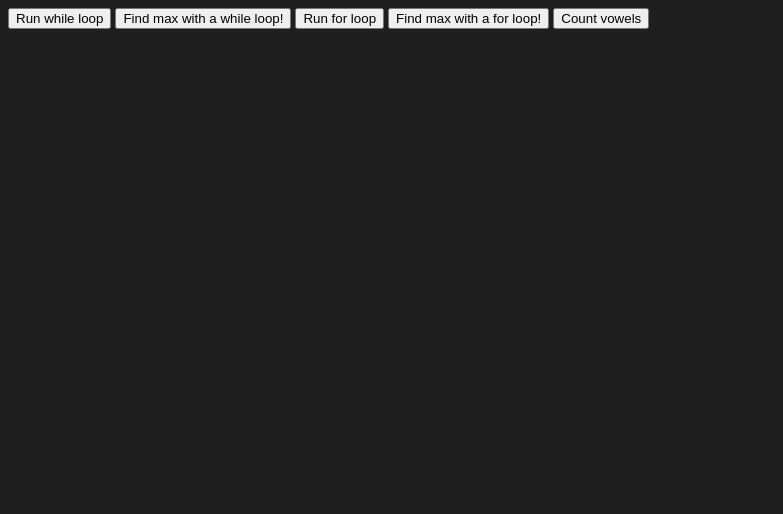
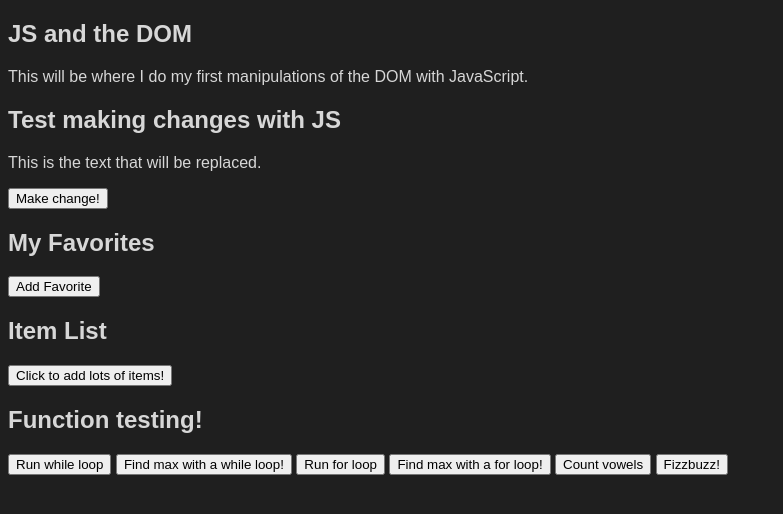
Before and after one commit to greganderson/javascript-loops, a plain HTML site: page index.html in a window 1280 px wide. Shown: the whole page, without its empty margins (0-783 px from the left). Drawn offline with Linux system fonts and the light colour scheme.

Commit message:
Add DOM changing functions and some styling

```diff
--- a/index.html
+++ b/index.html
@@ -8,6 +8,33 @@
     <script src="index.js"></script>
   </head>
   <body>
+    <header>
+      <h2>JS and the DOM</h2>
+      <p>
+        This will be where I do my first manipulations of the DOM with
+        JavaScript.
+      </p>
+    </header>
+
+    <section>
+      <h2>Test making changes with JS</h2>
+      <p id="make-change">This is the text that will be replaced.</p>
+      <button onclick="makeChange()">Make change!</button>
+    </section>
+
+    <section>
+      <h2>My Favorites</h2>
+      <ul id="my-favorites"></ul>
+      <button onclick="addFavorite()">Add Favorite</button>
+    </section>
+
+    <section id="items">
+      <h2>Item List</h2>
+      <button onclick="addLots()">Click to add lots of items!</button>
+    </section>
+
+    <section>
+      <h2>Function testing!</h2>
       <button type="button" onclick="firstWhileLoop()">Run while loop</button>
       <button type="button" onclick="findMaxWhileLoop([1, 3, 7, 2, -1, 10, 2])">
         Find max with a while loop!
@@ -19,5 +46,7 @@
       <button type="button" onclick="countVowels('Hello world!')">
         Count vowels
       </button>
+      <button type="button" onclick="fizzbuzz()">Fizzbuzz!</button>
+    </section>
   </body>
 </html>
--- a/index.js
+++ b/index.js
@@ -62,4 +62,52 @@ function fizzbuzz() {
   // Loop through 1-100. If the number is divisible by 3, print 'fizz'.
   // If the number is divisible by 5, print 'buzz'. If it's divisible by
   // both 3 and 5, print 'fizzbuzz'.
+
+  for (let i = 1; i <= 100; i++) {
+    if (i % 3 === 0 && i % 5 === 0) {
+      console.log(`${i}: fizzbuzz`);
+    } else if (i % 3 === 0) {
+      console.log(`${i}: fizz`);
+    } else if (i % 5 === 0) {
+      console.log(`${i}: buzz`);
+    } else {
+      console.log(`${i}:`);
+    }
+  }
 }
+
+/* DOM Changing Functions */
+
+function makeChange() {
+  let name = prompt("Enter name:");
+  let element = document.getElementById("make-change");
+  element.textContent = `Look ${name}, I made a change!`;
+}
+
+function addFavorite() {
+  let favoriteText = prompt("What favorite would you like to add?");
+
+  let list = document.getElementById("my-favorites");
+
+  let favoriteElement = document.createElement("li");
+  favoriteElement.textContent = favoriteText;
+
+  list.appendChild(favoriteElement);
+}
+
+function addLots() {
+  // <p>Item 1</p>
+  // <p>Item 2</p>
+  // <p>Item 3</p>
+  // <p>...</p>
+  // <p>Item 10</p>
+
+  let section = document.getElementById("items");
+
+  for (let i = 0; i < 10; i++) {
+    let item = document.createElement("p");
+    item.textContent = `Item ${i + 1}`;
+
+    section.appendChild(item);
+  }
+}
--- a/style.css
+++ b/style.css
@@ -1,3 +1,5 @@
 body {
   background-color: #1f1f1f;
+  color: #d7d7d7;
+  font-family: Arial, sans-serif;
 }
```
Lines whose indentation alone changed are shown as unchanged.
